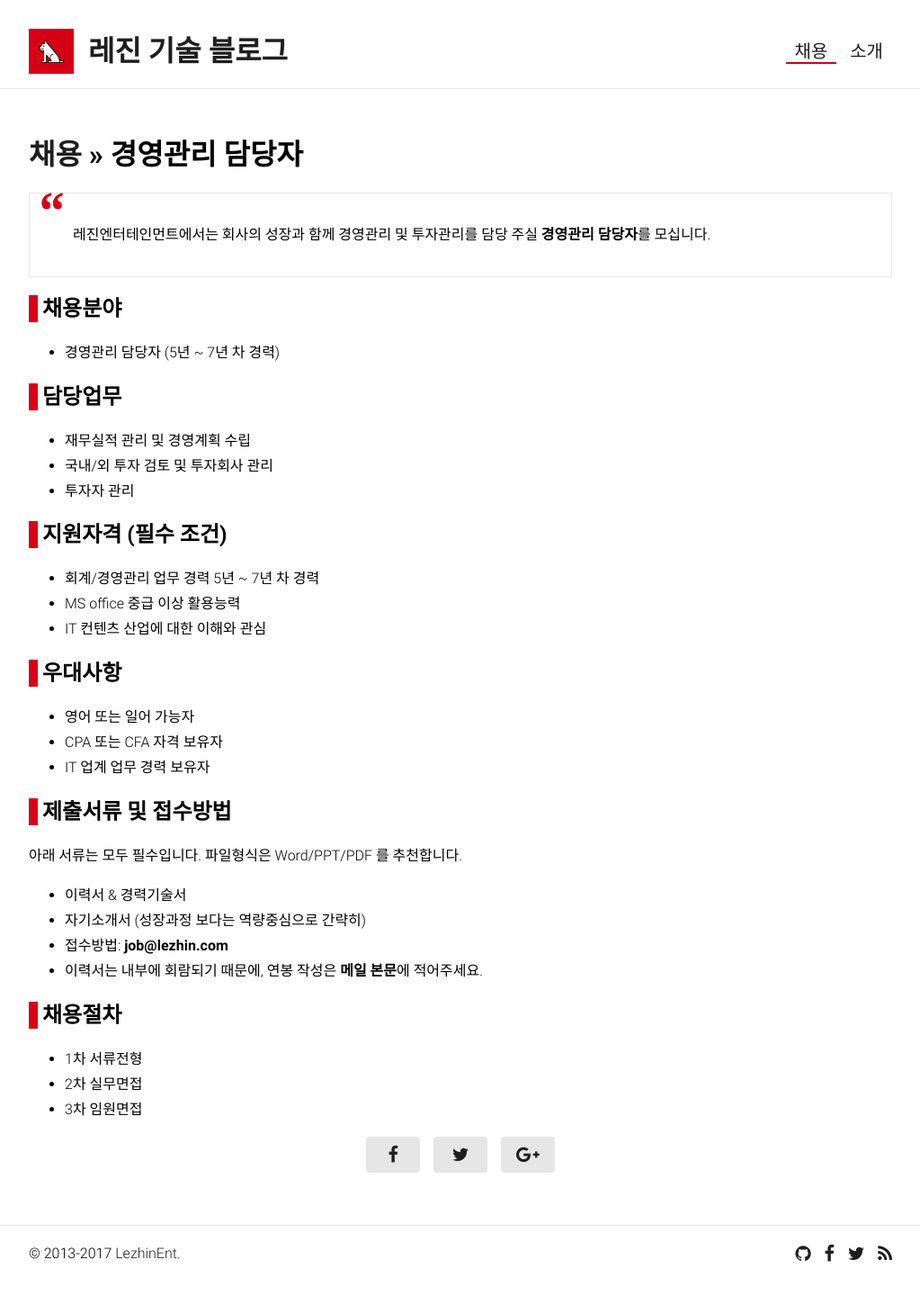
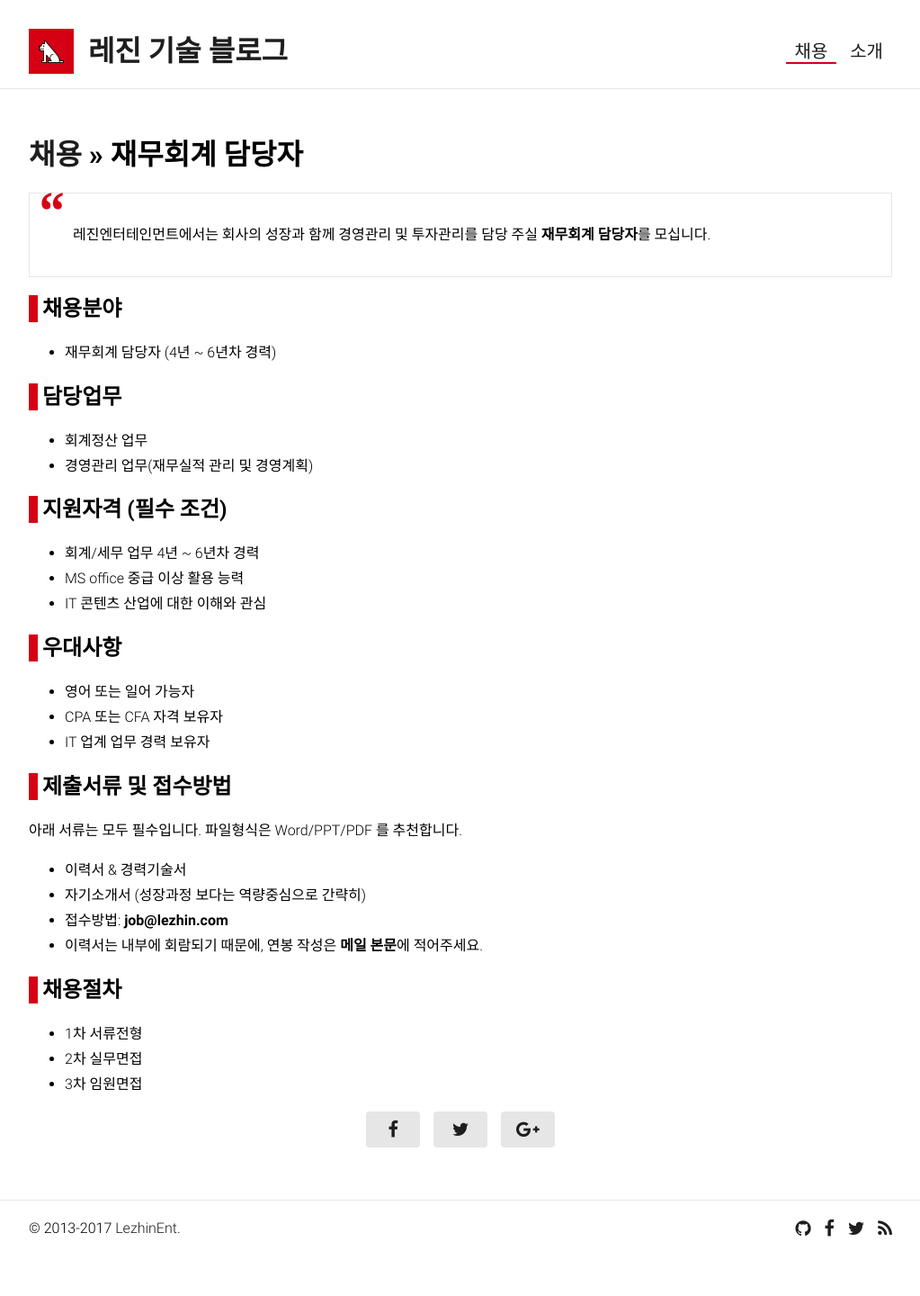
Before and after one commit to lezhin/lezhin.github.io, a Jekyll site: the page built from recruit/finance.md, in a window 1280 px wide. Shown: the whole page at 90% size, without its empty margins (128-1151 px from the left). Built offline with Jekyll 4.4.1, drawn with Linux system fonts in a browser that asks for light colours; nearby versions of some CDN libraries; some web fonts are replaced; after the commit the page ends 1412 px from its top, so only the background shows below that.

Commit message:
안드/QA/재무 채용 추가/변경

```diff
--- a/recruit/finance.md
+++ b/recruit/finance.md
@@ -1,25 +1,24 @@
 ---
-title: '경영관리 담당자'
+title: '재무회계 담당자'
 sitemap: true
 ---
 > 레진엔터테인먼트에서는 회사의 성장과 함께 경영관리 및 투자관리를 담당 주실
-> **경영관리 담당자**를 모십니다.
+> **재무회계 담당자**를 모십니다.
 
 ## 채용분야
 
-- 경영관리 담당자 (5년 ~ 7년 차 경력)
+- 재무회계 담당자 (4년 ~ 6년차 경력)
 
 ## 담당업무
 
-- 재무실적 관리 및 경영계획 수립
-- 국내/외 투자 검토 및 투자회사 관리
-- 투자자 관리
+- 회계정산 업무
+- 경영관리 업무(재무실적 관리 및 경영계획)
 
 ## 지원자격 (필수 조건)
 
-- 회계/경영관리 업무 경력 5년 ~ 7년 차 경력
-- MS office 중급 이상 활용능력
-- IT 컨텐츠 산업에 대한 이해와 관심
+- 회계/세무 업무 4년 ~ 6년차 경력
+- MS office 중급 이상 활용 능력
+- IT 콘텐츠 산업에 대한 이해와 관심
 
 ## 우대사항
 
```
Also changed, not shown: recruit/index.md (+3 -2 lines), recruit/qa.md (+4 -4 lines).
